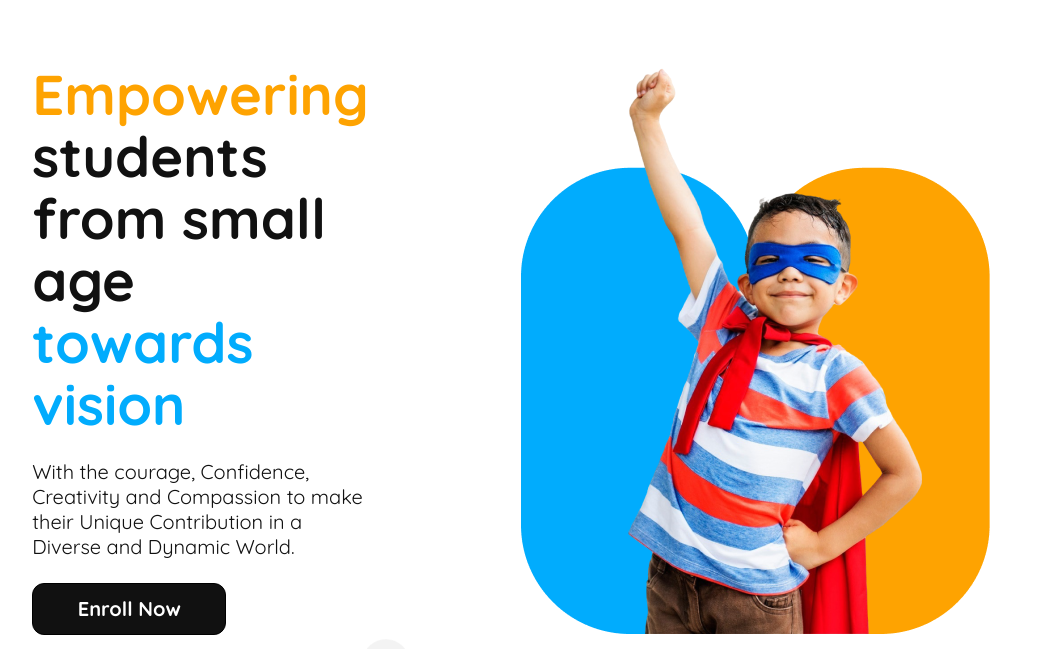
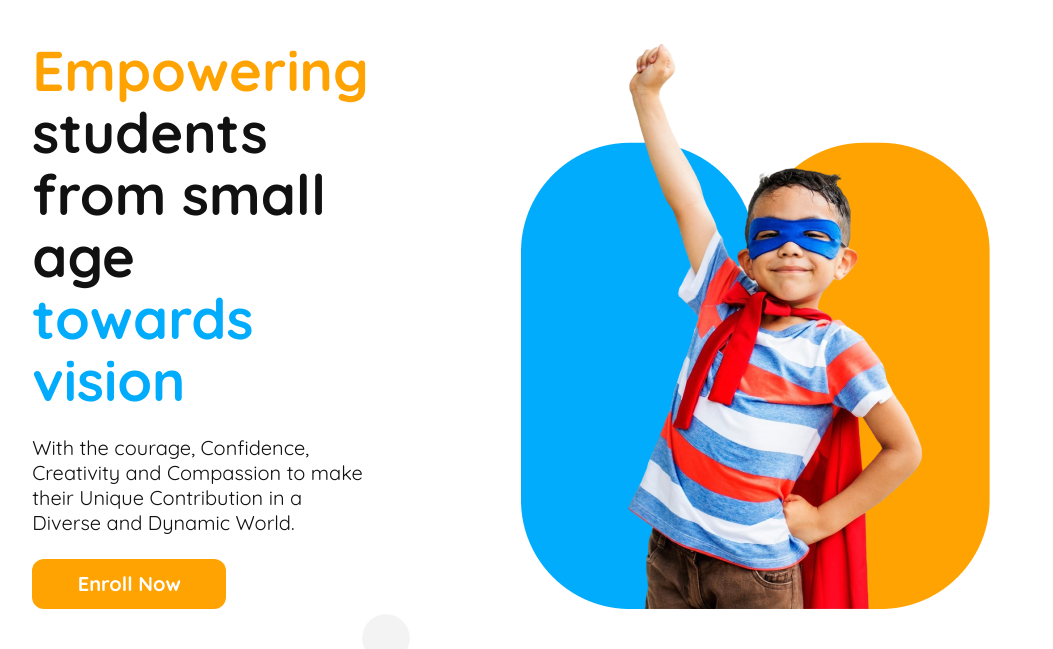
Before and after one commit to rimonmostafiz/Kids-School, a plain HTML site: page index.html in a window 1280 px wide. In both pictures the pointer is over the button "Enroll Now". Shown: the part 93-742 px from the top of the page, without its empty margins (129-1182 px from the left). Drawn offline with Linux system fonts and the light colour scheme.

Commit message:
Trust me its a minor change!

```diff
--- a/index.html
+++ b/index.html
@@ -36,7 +36,7 @@
                 <button>Contact</button>
             </div>
         </nav>
-        <marquee behavior="scroll" direction="left">Welcome to Bright Future Kids Academy, a fun and engaging learning space for young minds! <br>🎉🌟 Our interactive platform offers exciting activities, educational games, and creative lessons designed for children. 🎉📚</marquee>
+        <marquee behavior="scroll" direction="left">🎉🌟 Welcome to Bright Future Kids Academy, a fun and engaging learning space for young minds! 🎉📚</marquee>
     </header>
     <main>
         <section class="hero-container">
--- a/styles/main.css
+++ b/styles/main.css
@@ -27,12 +27,6 @@ body {
 }
 
 /* Navbar Section */
-
-marquee {
-    font-size: 1rem;
-    color: var(--color-paste);
-    text-align: center;
-}
 
 .nav-container {
     display: flex;
@@ -115,6 +109,12 @@ marquee {
     display: none;
 }
 
+marquee {
+    font-size: 1rem;
+    color: var(--color-paste);
+    text-align: center;
+}
+
 /* Hero Section */
 
 .hero-container {
@@ -159,6 +159,12 @@ marquee {
     line-height: 1.5rem;
 }
 
+.hero-title-description button:hover, .btn-view-all button:hover{
+    background-color: var(--color-orange);
+    color: white;
+    border: 0px;
+}
+
 /* Slider Section */
 
 .slider-container,
@@ -176,6 +182,7 @@ marquee {
     font-size: 2.3rem;
     line-height: 2.855rem;
     font-weight: bold;
+
 }
 
 .card-container {
@@ -253,6 +260,11 @@ marquee {
     border-radius: 50%;
     display: inline-block;
     margin: 4rem .2rem;
+    cursor: pointer;
+}
+
+.dot:hover {
+    background-color: black;
 }
 
 .fa-chevron-left {
@@ -276,8 +288,8 @@ marquee {
 }
 
 .story-header {
-
     margin: 3rem 0 4rem;
+    margin-top: 0px;
 }
 
 .story-card-container {
```
